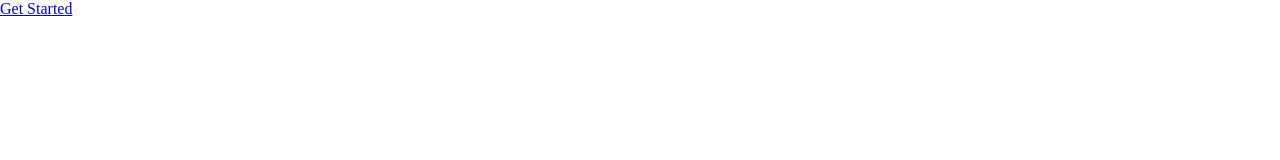
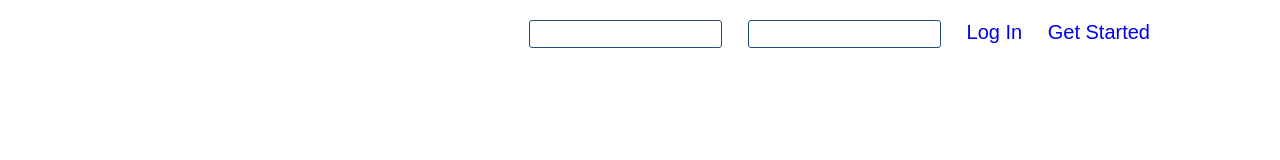
Before and after one commit to alexZogich/login-page, a plain HTML site: page index.html in a window 1280 px wide. Drawn offline with Linux system fonts and the light colour scheme.

Commit message:
added header nav template

```diff
--- a/css/style.css
+++ b/css/style.css
@@ -1,6 +1,44 @@
 * {
 	margin: 0;
 	padding: 0;
+}
+
+body {
+	font-family: Arial, 'Helvetica Neue', Helvetica, sans-serif;
+	font-size: 16px;
+}
+
+.no-underlined { text-decoration: none; }
+li { list-style-type: none; }
+a:visited { color: inherit;}
+
+.header-nav {
+	padding: 20px 5px;
+	color: #205081;
+	font-size: 20px;
+	max-width: 1040px;
+	margin: 0 auto;
+}
+
+.nav-list {
+	float: right;
+}
+
+.nav-item {
+	margin: 0 10px;
+	display: inline-block;
+}
+
+.nav-item input {
+	padding: 5px;
+	font-size: 14px;
+	border: 1px solid #205081;
+	border-radius: 3px;
+}
+
+.nav-item input:focus {
+	border: 1px #fff;
+	border-radius: 3px;
 }
 
 #regModalOuter {
--- a/index.html
+++ b/index.html
@@ -8,9 +8,12 @@
 </head>
 <body>
 	<header id="header" class="">
-		<nav>
-			<ul>
-				<li><a href="#regModalOuter" title="Get Startd">Get Started</a></li>
+		<nav class="header-nav">
+			<ul class="nav-list">
+				<li class="nav-item"><input type="text"></li>
+				<li class="nav-item"><input type="password"></li>
+				<li class="nav-item"><a href="#" class="no-underlined" title="Get Started">Log In</a></li>
+				<li class="nav-item"><a href="#regModalOuter" class="no-underlined" title="Get Started">Get Started</a></li>
 			</ul>
 		</nav>
 	</header>
```
